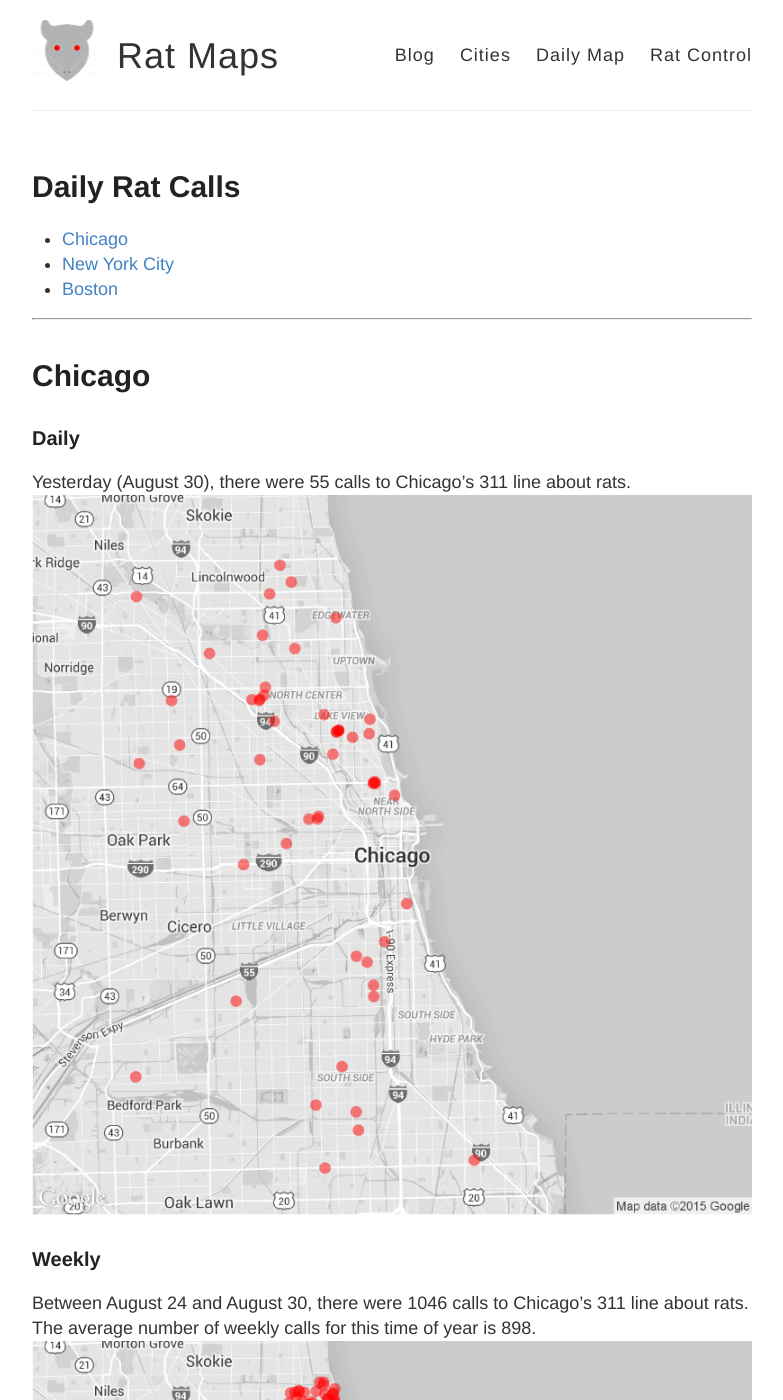
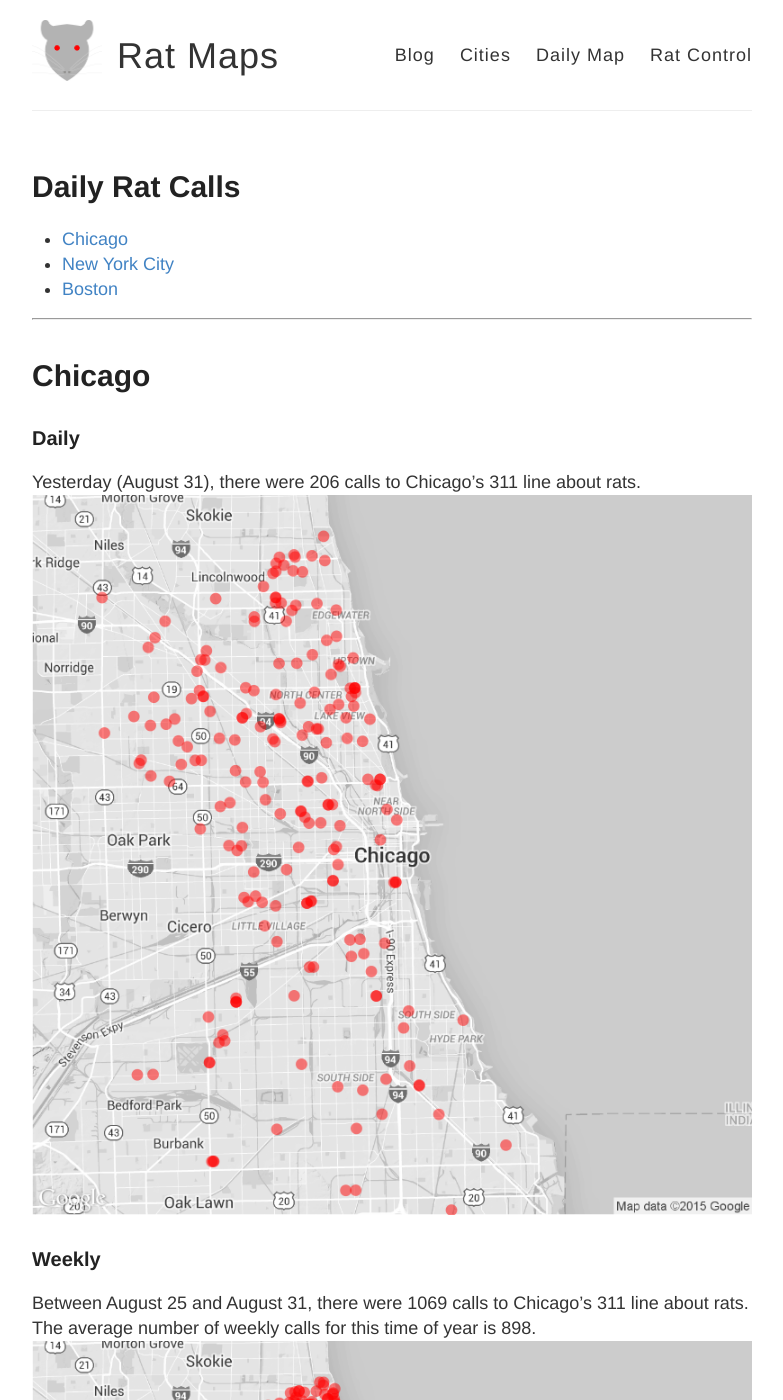
Before and after one commit to DanielHadley/ratmaps, a Jekyll site: the page built from daily.md, in a window 1280 px wide and 1400 px high. Shown: the whole window, without its empty margins (248-1031 px from the left). Built offline with Jekyll 4.4.1, drawn with Linux system fonts in a browser that asks for light colours; comment, search, counter and statistics services are not loaded; some of the changed text lies outside the part shown.

Commit message:
Daily Maps

```diff
--- a/daily.md
+++ b/daily.md
@@ -15,22 +15,22 @@
 
 ### Daily
 
-Yesterday (August 30), there were 55 calls to Chicago's 311 line about rats.
+Yesterday (August 31), there were 206 calls to Chicago's 311 line about rats.
 ![Chicago rat calls to 311 weekly map]({{ site.cityimages }}/daily/Chicago_Rat_Map_Daily.png)
 
 ### Weekly
-Between August 24 and August 30, there were 1046 calls to Chicago's 311 line about rats. The average number of weekly calls for this time of year is 898.
+Between August 25 and August 31, there were 1069 calls to Chicago's 311 line about rats. The average number of weekly calls for this time of year is 898.
 ![Chicago rat calls to 311 weekly map]({{ site.cityimages }}/daily/Chicago_Rat_Map_Weekly.png)
 ***
 # New York City <a id="nyc"><a>
 
 ### Daily
 
-Yesterday (August 30), there were 0 calls to New York City's 311 line about rats.
+Yesterday (August 31), there were 0 calls to New York City's 311 line about rats.
 ![NYC rat calls to 311 weekly map]({{ site.cityimages }}/daily/NYC_Rat_Map_Daily.png)
 
 ### Weekly
-Between August 24 and August 30, there were 0 calls to New York City's 311 line about rats. The average number of weekly calls for this time of year is 264.
+Between August 25 and August 31, there were 0 calls to New York City's 311 line about rats. The average number of weekly calls for this time of year is 264.
 ![NYC rat calls to 311 weekly map]({{ site.cityimages }}/daily/NYC_Rat_Map_Weekly.png)
 
 Each red dot represents one call about a rat seen in that location. The dots are transparent, so multiple calls from one location will be seen as a solid dot. The usual caveats apply: more calls do not necessarily mean that there are more rats in that location than other parts of the city. A cluster of dots could indicate that one resident is unusually vocal about rodents in his or her neighborhood. Also, more densely populated neighborhoods tend to make more calls to 311.
```
Also changed, not shown: images/pages/daily/Chicago_Rat_Map_Daily.png, images/pages/daily/Chicago_Rat_Map_Weekly.png, images/pages/daily/NYC_Rat_Map_Daily.png, images/pages/daily/NYC_Rat_Map_Weekly.png.
